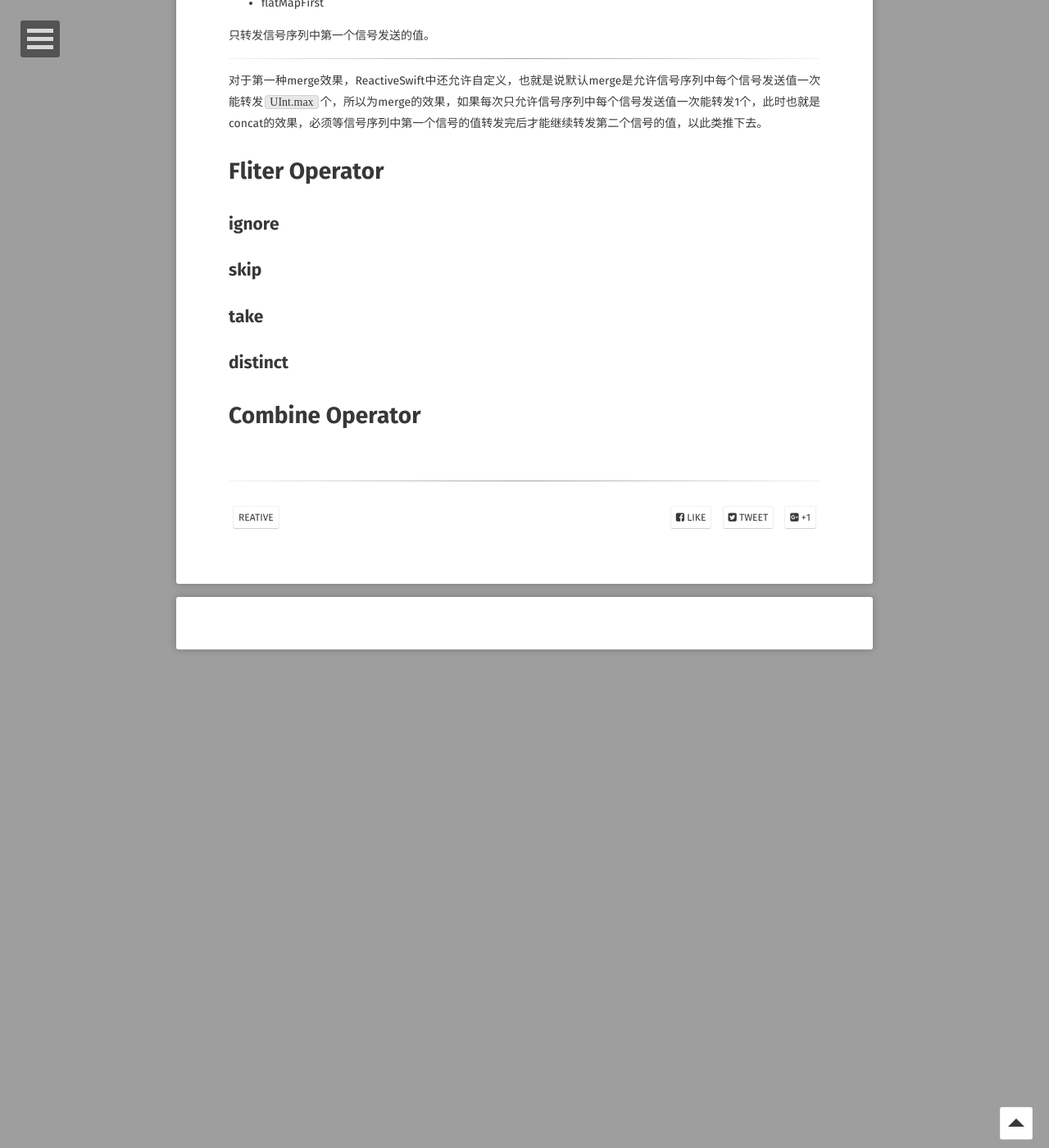
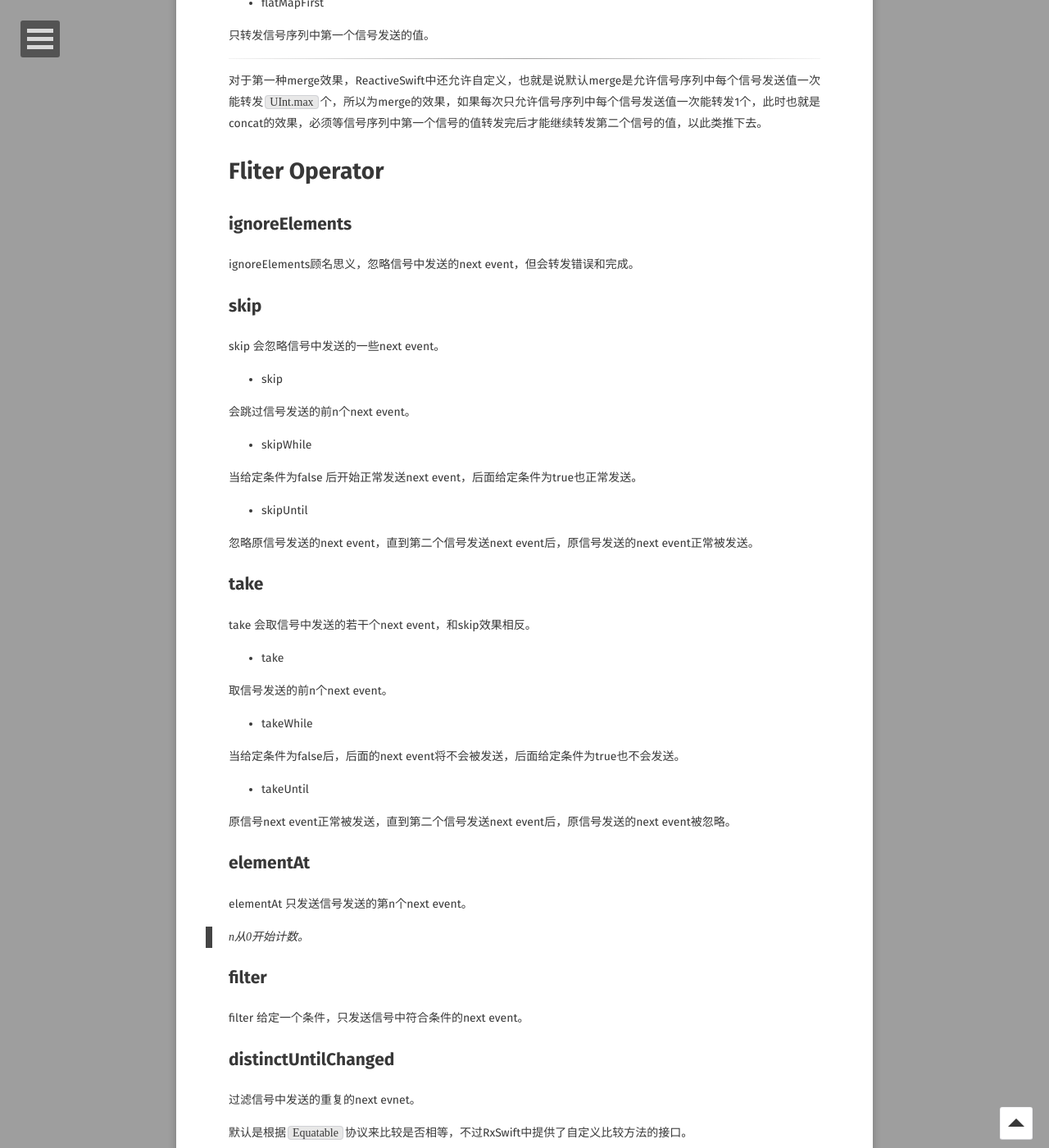
Before and after one commit to longjianjiang/longjianjiang.github.io, a Jekyll site: the page built from _posts/2018-07-16-reactive-second.md, in a window 1280 px wide and 1400 px high, scrolled down 2686 px. Shown: the whole window at 82% size. Built offline with Jekyll 4.4.1, drawn with Linux system fonts in a browser that asks for light colours; some web fonts are replaced; comment, search, counter and statistics services are not loaded; some of the changed text lies outside the part shown.

Commit message:
Update(auto commit)

```diff
--- a/_posts/2018-07-16-rac-second.md
+++ b/_posts/2018-07-16-reactive-second.md
@@ -117,12 +117,126 @@
 
 # Fliter Operator
 
-## ignore
+## ignoreElements
+
+ignoreElements顾名思义，忽略信号中发送的next event，但会转发错误和完成。
 
 ## skip
 
+skip 会忽略信号中发送的一些next event。
+
+- skip
+
+会跳过信号发送的前n个next event。
+
+- skipWhile
+
+当给定条件为false 后开始正常发送next event，后面给定条件为true也正常发送。
+
+- skipUntil
+
+忽略原信号发送的next event，直到第二个信号发送next event后，原信号发送的next event正常被发送。
+
 ## take
 
-## distinct
+take 会取信号中发送的若干个next event，和skip效果相反。
+
+- take
+
+取信号发送的前n个next event。
+
+- takeWhile
+
+当给定条件为false后，后面的next event将不会被发送，后面给定条件为true也不会发送。
+
+- takeUntil
+
+原信号next event正常被发送，直到第二个信号发送next event后，原信号发送的next event被忽略。
+
+## elementAt
+
+elementAt 只发送信号发送的第n个next event。
+
+> n从0开始计数。
+
+## filter
+
+filter 给定一个条件，只发送信号中符合条件的next event。
+
+## distinctUntilChanged
+
+过滤信号中发送的重复的next evnet。
+
+默认是根据`Equatable`协议来比较是否相等，不过RxSwift中提供了自定义比较方法的接口。
 
 # Combine Operator
+
+## startWith
+
+在信号发送之前，先发送一个给定的next event。
+
+## concat
+
+连接两个信号的next event。
+
+## merge
+
+合并两个信号的next event。
+
+## CombineLatest
+
+组合两个信号发送的next event，如下图所示：
+
+![reactive_second_1]({{site.url}}/assets/images/blog/rac_second_1.png)
+
+## zip
+
+![reactive_second_2]({{site.url}}/assets/images/blog/rac_second_2.png)
+
+可以看到zip和combineLatest的区别在于是否使用先前的event。
+
+## withLatestFrom
+
+![reactive_second_3]({{site.url}}/assets/images/blog/rac_second_3.png)
+
+当一个信号触发后，发送另一个信号当前最新的event。
+
+## sample
+
+![reactive_second_4]({{site.url}}/assets/images/blog/rac_second_4.png)
+
+可以看到sample和withLatestFrom的区别在于，不会重复发送相同的event。
+
+而且withLatestFrom中，触发器作为调用者；sample中，触发器作为参数。
+
+## amb （ambiguous）
+
+![reactive_second_5]({{site.url}}/assets/images/blog/rac_second_5.png)
+
+只会转发信号序列中第一个发送event的信号。
+
+## switchLatest
+
+![reactive_second_6]({{site.url}}/assets/images/blog/rac_second_6.png)
+
+效果类似flatMapLatest。只发送信息序列中最新信号发送的event。
+
+## reduce
+
+![reactive_second_7]({{site.url}}/assets/images/blog/rac_second_7.png)
+
+reduce 将信号中发送的所有event依次执行一个方法，最后只发送一个结果。
+
+## scan
+
+![reactive_second_8]({{site.url}}/assets/images/blog/rac_second_8.png)
+
+类似reduce，将reduce的计算结果全部发送，而不是仅仅发送最后的结果。
+
+# References
+
+[http://reactivex.io/documentation/operators.html](http://reactivex.io/documentation/operators.html)
+
+[https://store.raywenderlich.com/products/rxswift](https://store.raywenderlich.com/products/rxswift)
+{% highlight swift %}
+{% endhighlight %}
```
Also changed, not shown: _posts/2018-07-09-reactive-first.md (renamed from _posts/2018-07-09-rac-first.md), assets/images/blog/reactive_second_1.png (added), assets/images/blog/reactive_second_2.png (added), assets/images/blog/reactive_second_3.png (added), assets/images/blog/reactive_second_4.png (added), assets/images/blog/reactive_second_5.png (added), assets/images/blog/reactive_second_6.png (added), assets/images/blog/reactive_second_7.png (added), assets/images/blog/reactive_second_8.png (added).
